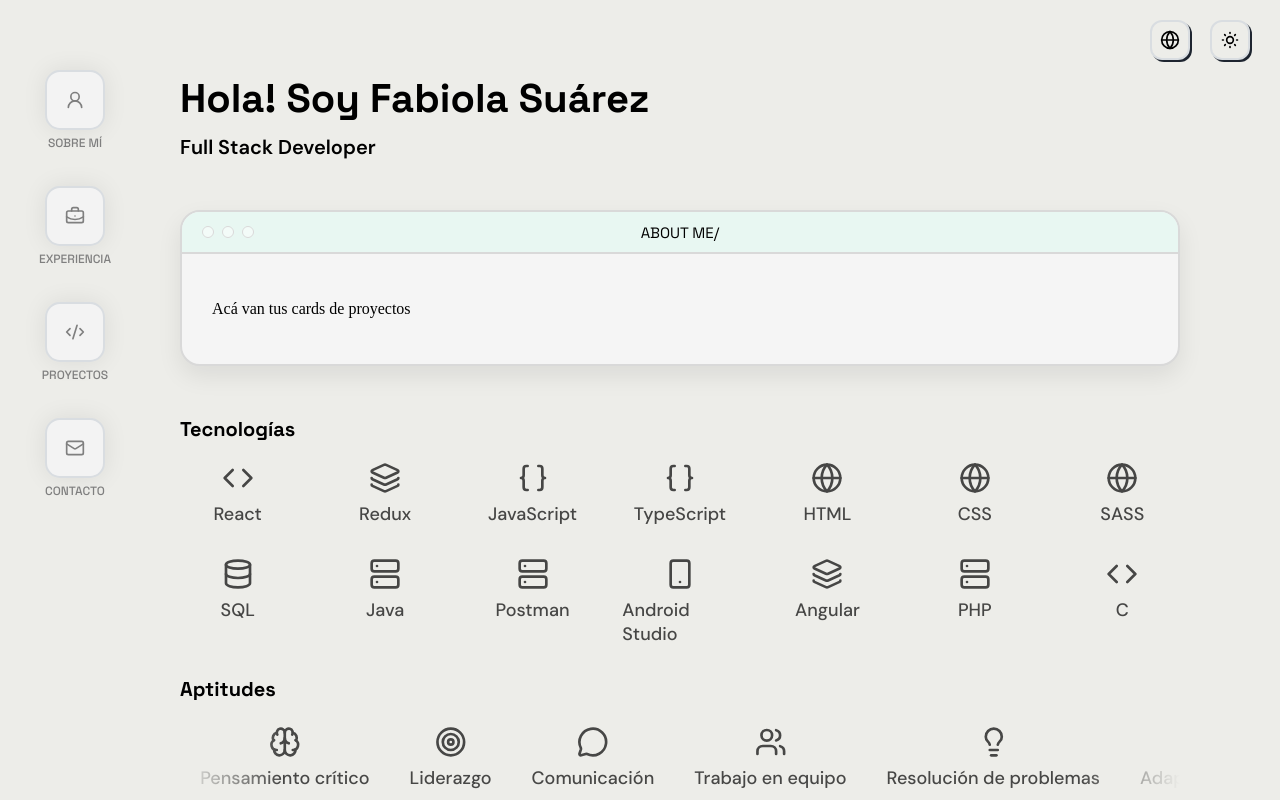
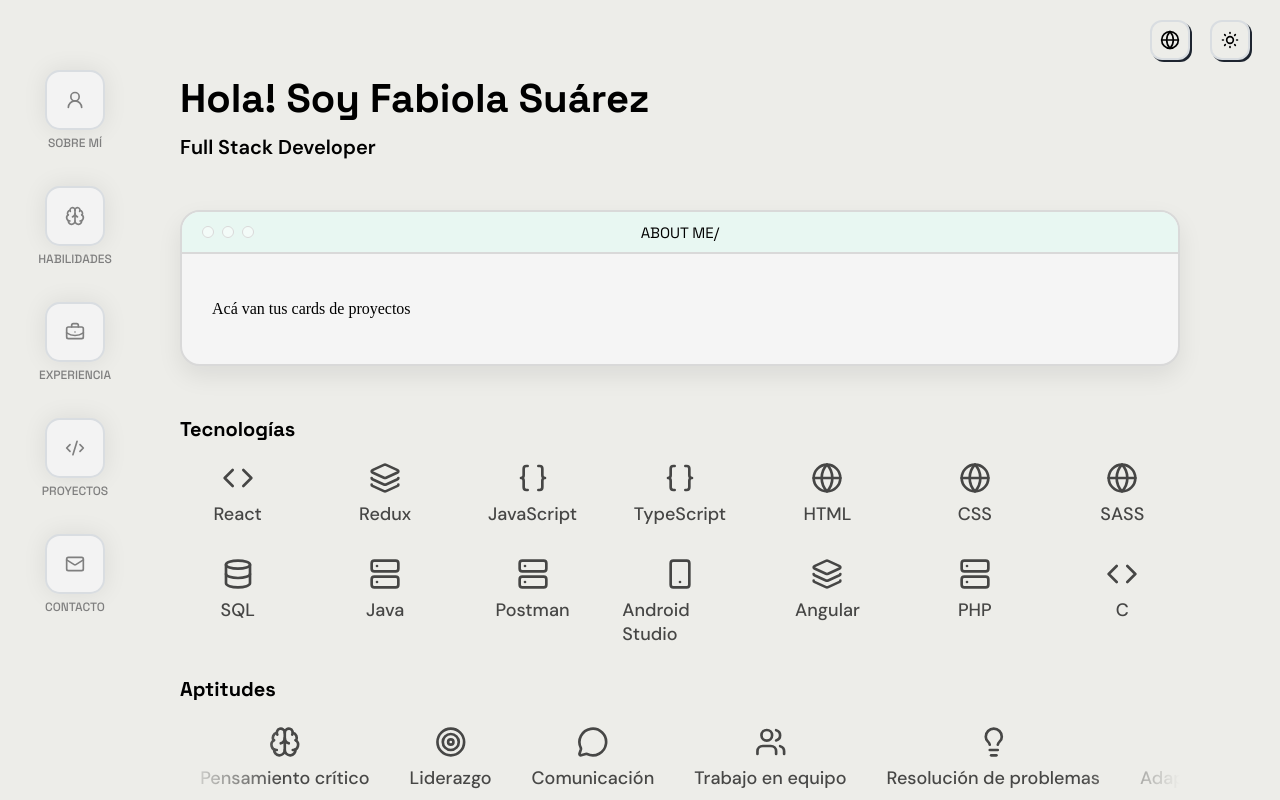
Before and after one commit to fabiolajsm/fabiolajsm-web, a React (Create React App) app: page / in a window 1280 px wide. Shown: the top 800 px of the page. Built offline with nearby package versions, Linux system fonts and the light colour scheme.

Commit message:
SectionNavigation simplify and new button

```diff
--- a/src/components/SectionNavigation.tsx
+++ b/src/components/SectionNavigation.tsx
@@ -1,50 +1,44 @@
 import { useSelector } from "react-redux";
 import { useI18n } from "../i18n/I18nContext";
 import { RootState } from "../store";
-import { BriefcaseBusiness, CodeXml, Mail, UserRound } from "lucide-react";
+import {
+  Brain,
+  BriefcaseBusiness,
+  CodeXml,
+  Mail,
+  UserRound,
+} from "lucide-react";
 import "./SectionNavigation.css";
+
+type SectionLabel =
+  | "navbar_about"
+  | "navbar_skills"
+  | "navbar_experience"
+  | "navbar_projects"
+  | "navbar_contact";
 
 export default function SectionNavigation() {
   const { getText } = useI18n();
   const theme = useSelector((state: RootState) => state.ui.theme);
 
+  const sections: { icon: React.ComponentType<{ size?: number }>; label: SectionLabel }[] = [
+    { icon: UserRound, label: "navbar_about" },
+    { icon: Brain, label: "navbar_skills" },
+    { icon: BriefcaseBusiness, label: "navbar_experience" },
+    { icon: CodeXml, label: "navbar_projects" },
+    { icon: Mail, label: "navbar_contact" },
+  ];
+
   return (
     <nav id="sectionNavigation" className="sectionNavigation">
-      <div className={`sectionNavigation_item ${theme}`}>
-        <button className="sectionNavigation_button">
-          <UserRound size={20} />
-        </button>
-        <span className="sectionNavigation_label">
-          {getText("navbar_about")}
-        </span>
-      </div>
-
-      <div className={`sectionNavigation_item ${theme}`}>
-        <button className="sectionNavigation_button">
-          <BriefcaseBusiness size={20} />
-        </button>
-        <span className="sectionNavigation_label">
-          {getText("navbar_experience")}
-        </span>
-      </div>
-
-      <div className={`sectionNavigation_item ${theme}`}>
-        <button className="sectionNavigation_button">
-          <CodeXml size={20} />
-        </button>
-        <span className="sectionNavigation_label">
-          {getText("navbar_projects")}
-        </span>
-      </div>
-
-      <div className={`sectionNavigation_item ${theme}`}>
-        <button className="sectionNavigation_button">
-          <Mail size={20} />
-        </button>
-        <span className="sectionNavigation_label">
-          {getText("navbar_contact")}
-        </span>
-      </div>
+      {sections.map(({ icon: Icon, label }) => (
+        <div key={label} className={`sectionNavigation_item ${theme}`}>
+          <button className="sectionNavigation_button">
+            <Icon size={20} />
+          </button>
+          <span className="sectionNavigation_label">{getText(label)}</span>
+        </div>
+      ))}
     </nav>
   );
 }
--- a/src/i18n/en.json
+++ b/src/i18n/en.json
@@ -2,6 +2,7 @@
   "title": "Hi! I'm Fabiola Suárez",
   "subtitle": "Full Stack Developer",
   "navbar_about": "About Me",
+  "navbar_skills": "Skills",
   "navbar_experience": "Experience",
   "navbar_projects": "Projects",
   "navbar_contact": "Contact",
--- a/src/i18n/es.json
+++ b/src/i18n/es.json
@@ -2,6 +2,7 @@
   "title": "Hola! Soy Fabiola Suárez",
   "subtitle": "Full Stack Developer",
   "navbar_about": "Sobre mí",
+  "navbar_skills": "Habilidades",
   "navbar_experience": "Experiencia",
   "navbar_projects": "Proyectos",
   "navbar_contact": "Contacto",
--- a/src/sections/Contact.tsx
+++ b/src/sections/Contact.tsx
@@ -15,7 +15,7 @@ export default function Contact() {
     <Window
       title={getText("contact_title")}
       color="#fdf4d8"
-      colorDark="#111d13"
+      colorDark="#4f5536"
     >
       <div className="contact">
         <h2>{getText("contact_subtitle")}</h2>
```
